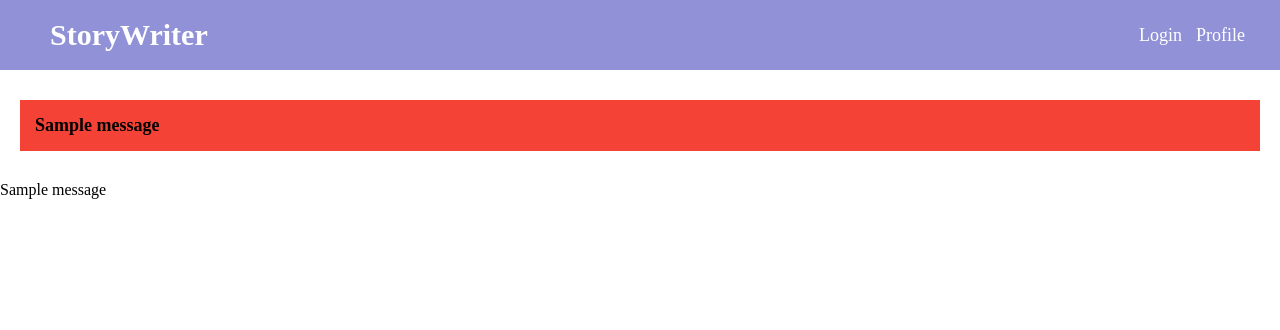
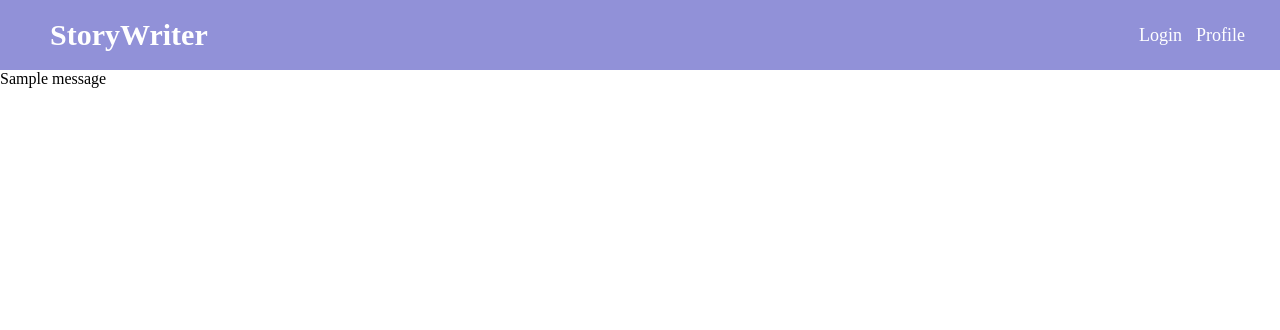
Before and after one commit to DavidTing123/GitExercise-Storywriter-G12, a Flask app: page / in a window 1280 px wide. Shown: the top 330 px of the page. Run offline with Flask 3, Linux system fonts and the light colour scheme; one stand-in notice (Sample message) is shown.

Commit message:
fix: fix the error of flash message

```diff
--- a/app.py
+++ b/app.py
@@ -17,10 +17,10 @@ def login():
     form =LogInForm()
     if form.validate_on_submit():
         if form.username.data =="joel ting" and form.password.data =="ABC123":
-            #flash(f"Successfully log in!", "success")
+            flash("Successfully log in!", "success")
             return redirect(url_for("home"))
         else:
-            flash(f"Log in unsuccessfully.","error")
+            flash("Log in unsuccessfully.","error")
     return render_template("login.html", title="Log In", form=form)
 
 @app.route("/signup" , methods =["GET","POST"])
--- a/templates/home.html
+++ b/templates/home.html
@@ -7,20 +7,5 @@
 </head>
 <body>
 {% block title %}Home Page{% endblock %}
-{% block content %}
-    <div class="flash-messages">
-        {% with messages = get_flashed_messages() %}
-            {% if messages %}
-                {% for message in messages %}
-                    {% if 'success' in message %}
-                        <li class="flash-s">{{ message }}</li>
-                    {% else %}
-                        <li class="flash-e">{{ message }}</li>
-                    {%endif%}
-                {% endfor %}
-            {%endif%}
-        {% endwith%}
-    </div>
-{%endblock%}
 </body>
 </html>
```
